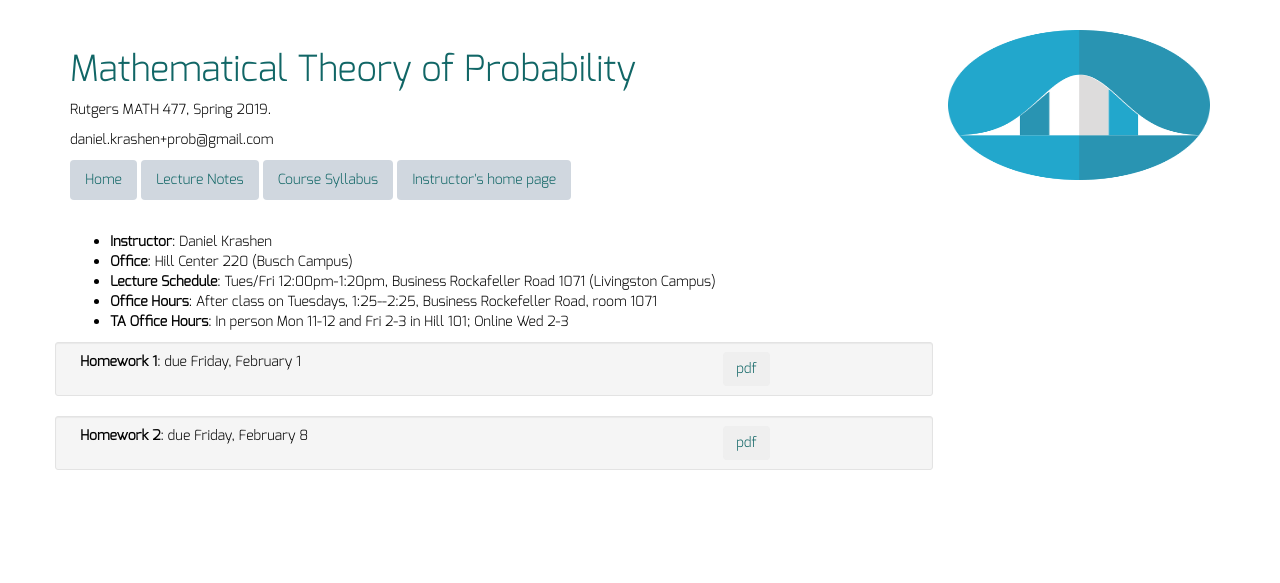
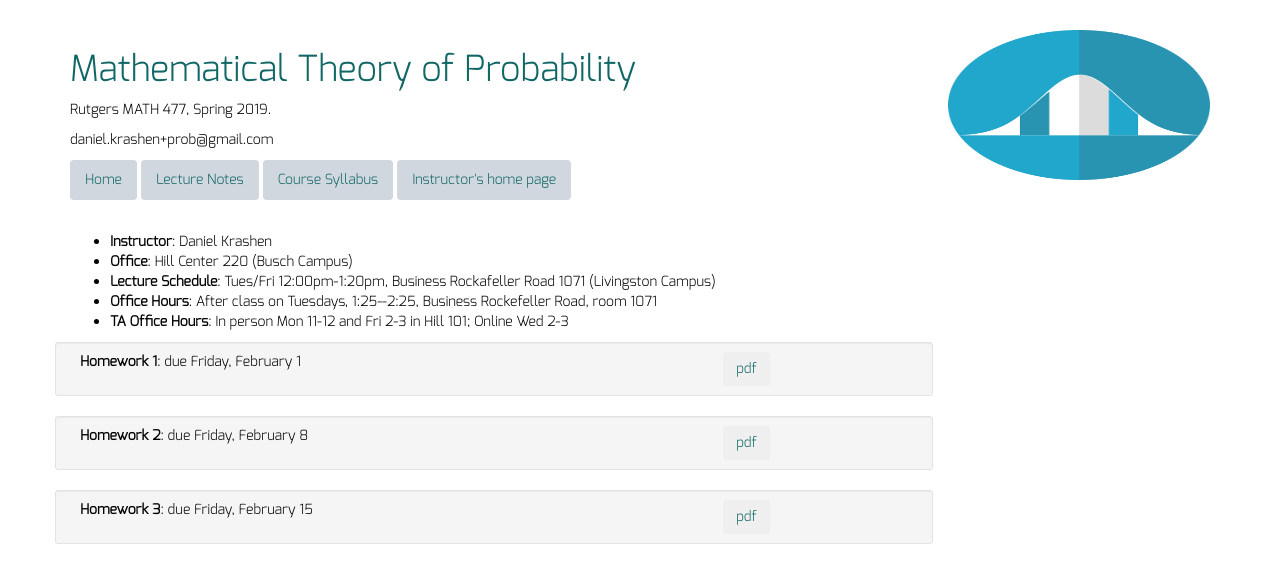
Before and after one commit to dkrashen/probability, a Jekyll site: the page built from index.html, in a window 1280 px wide. Shown: the top 583 px of the page. Built offline with Jekyll 4.4.1, drawn with Linux system fonts in a browser that asks for light colours; nearby versions of some CDN libraries.

Commit message:
add homework 3

```diff
--- a/_data/homework.yml
+++ b/_data/homework.yml
@@ -4,3 +4,6 @@
 - title: "Homework 2"
   filename: "hw2.pdf"
   due: "Friday, February 8"
+- title: "Homework 3"
+  filename: "hw3.pdf"
+  due: "Friday, February 15"
```
Also changed, not shown: 1 other file.
